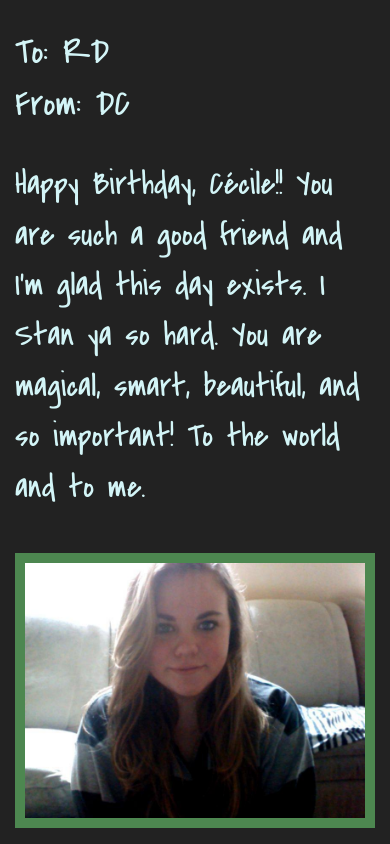
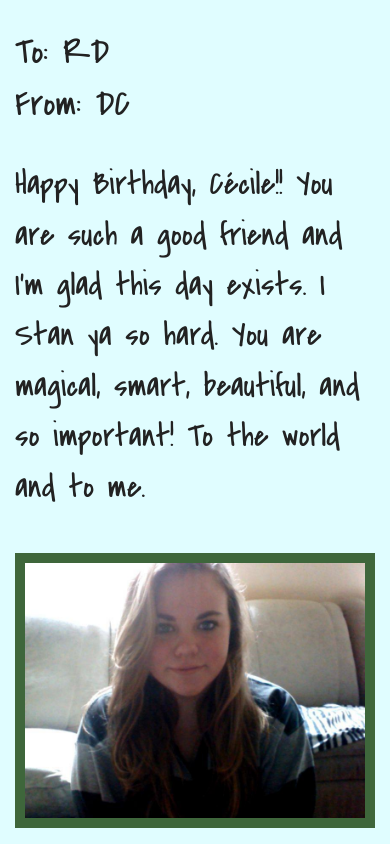
Before and after one commit to bnsuoh/birthday, a plain HTML site: page index.html in a window 390 px wide. Drawn offline with nearby package versions, Linux system fonts and the light colour scheme.

Commit message:
color switch

```diff
--- a/index.html
+++ b/index.html
@@ -9,7 +9,7 @@
     <title>Happy Birthday!</title>
     <style>
     body {
-    	background-color: #222;
+    	background-color: #e0fdff;
     }
     #main {
     	text-align: center;
@@ -18,10 +18,10 @@
     	font-family: 'Covered By Your Grace', sans-serif;
     	font-size: 2.3em;
     	text-align: left;
-    	color: #D3F5F7;
+    	color: #222;
     }
     p {
-    	color: #D3F5F7;;
+    	color: #222;
     	font-family: 'Covered By Your Grace', sans-serif;
     	font-weight: 500;
     	padding-top: 25px;
@@ -32,7 +32,7 @@
 
     @media (max-width: 991px) {
     	img {
-    		border: 10px solid #4D8750;
+    		border: 10px solid #3e663b;
     		width: 100%;
    		}
    		#main {
```
